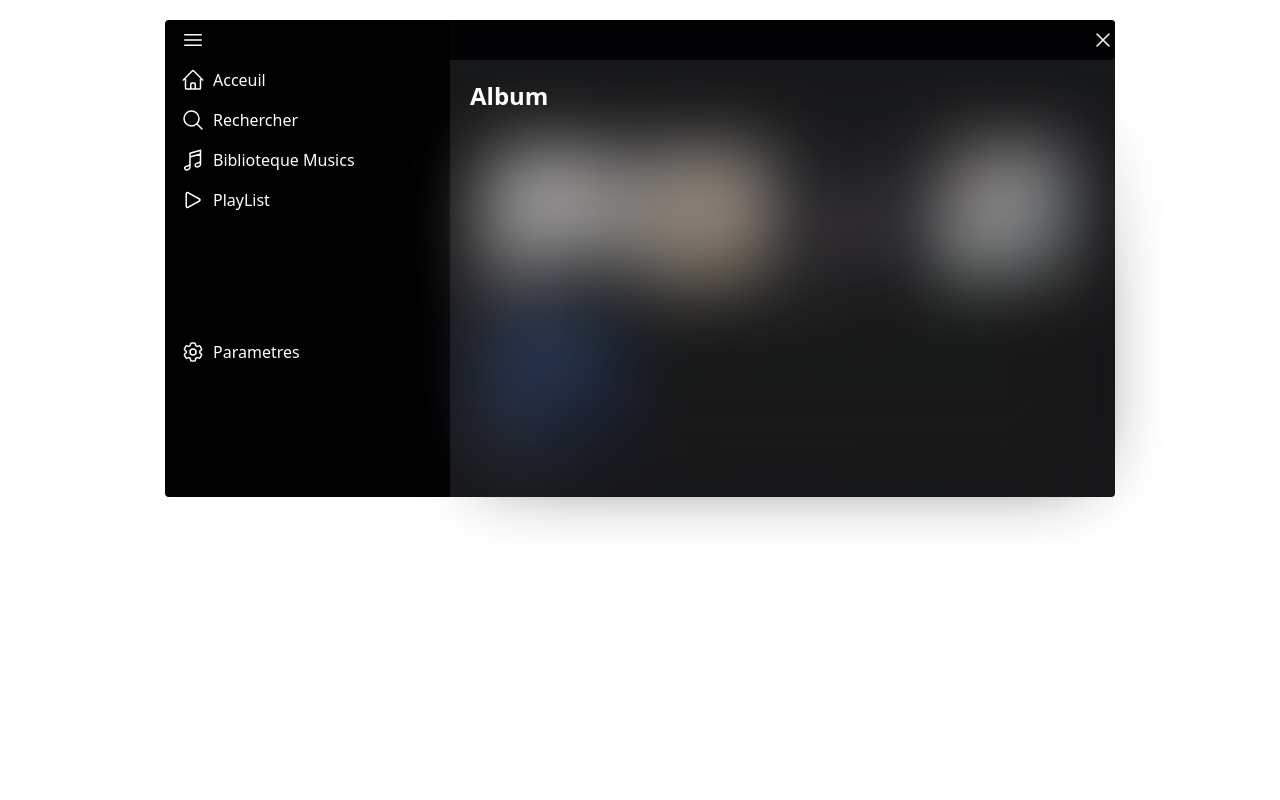
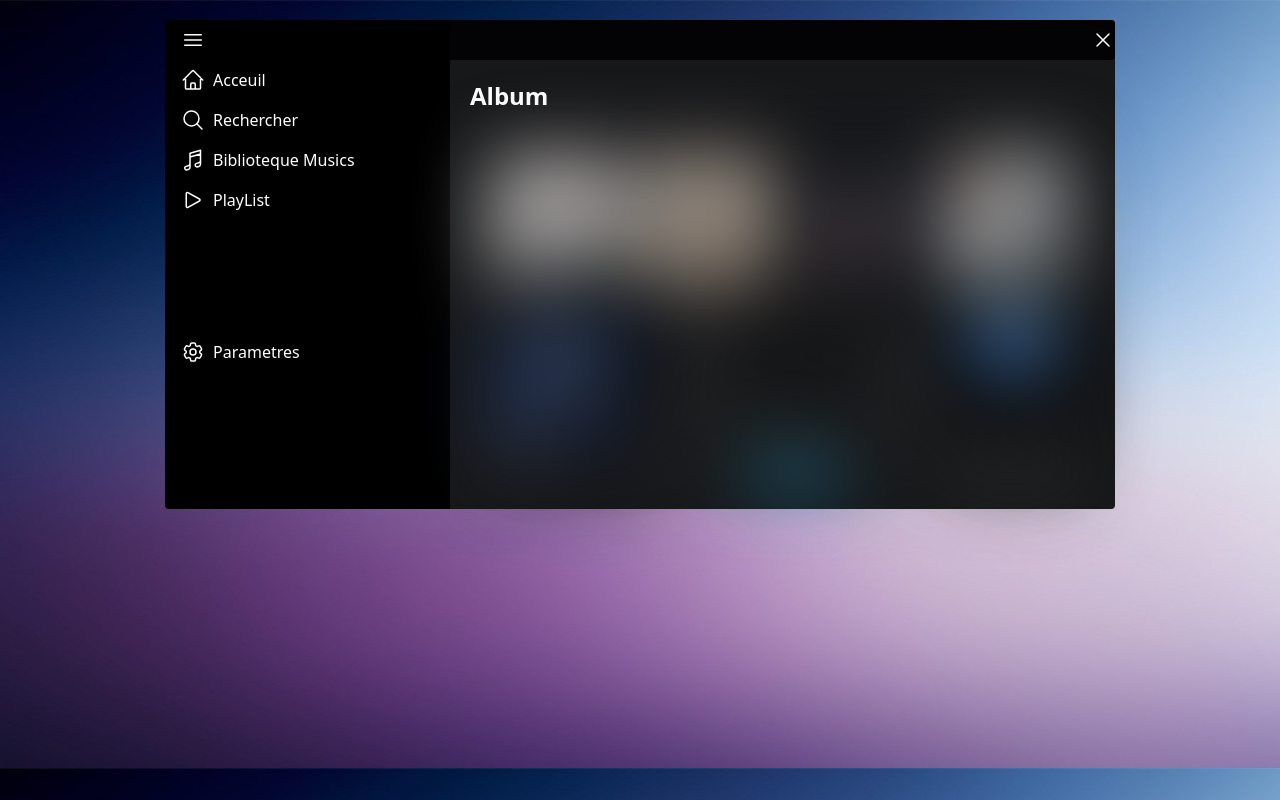
Before and after one commit to JeremySiviholya/PlayerMultimedia, a website: page public/index.html in a window 1280 px wide. Drawn offline with Linux system fonts and the light colour scheme.

Commit message:
update part style

```diff
--- a/public/index.html
+++ b/public/index.html
@@ -67,8 +67,8 @@
                 <h2 class="text-2xl font-semibold">Album</h2>
                </div>
 
-               <div class="fiche">
-                    <div class="fiches bg-dark flex-1 m-[8px] grid grid-cols-4 gap-[4px] rounded">
+               <div class="">
+                    <div class="fiches flex-1 m-[8px] grid grid-cols-4 gap-[4px] rounded">
 
                     </div>
                </div>
--- a/src/styles.css
+++ b/src/styles.css
@@ -2,17 +2,16 @@
 @tailwind components;
 @tailwind utilities;
 
-
-.fiches article {
-
-	@apply border shadow-sm  items-center   p-[4px] rounded ;
+body{
+    background-image: url(../img/image.jpg);
 }
 
-.fiche{
+
+.fiches{
     background-image: url(../img/watches.png);
-    @apply blur-2xl opacity-70 animate-blob
+    @apply blur-2xl opacity-70 animate-blob overflow-hidden
 }
 
 .personalize{
-    @apply bg-black
+    @apply bg-black blur-none animate-none  p-2 rounded
 }
```
Also changed, not shown: img/image.jpg (added), public/styles.css.
